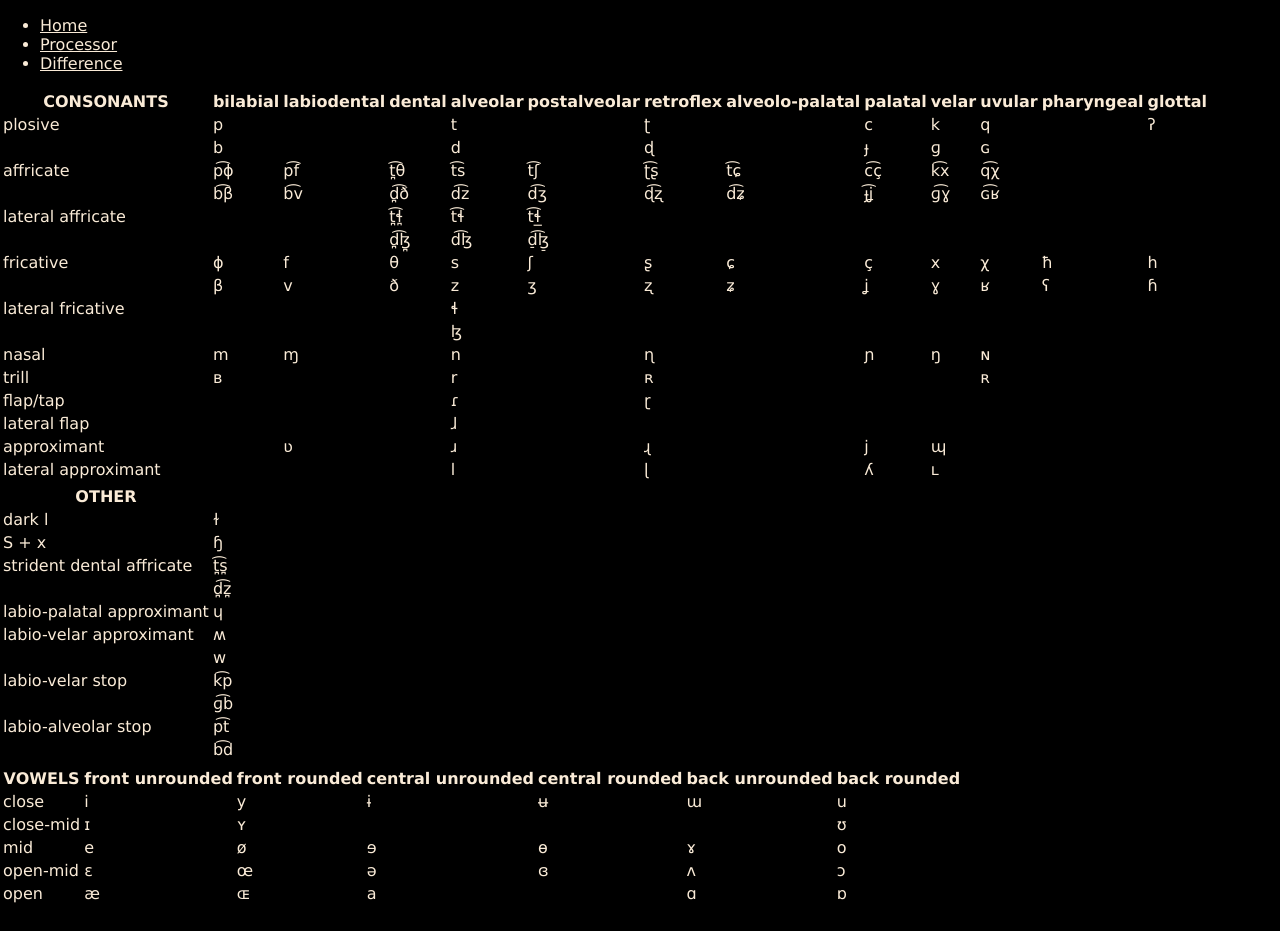
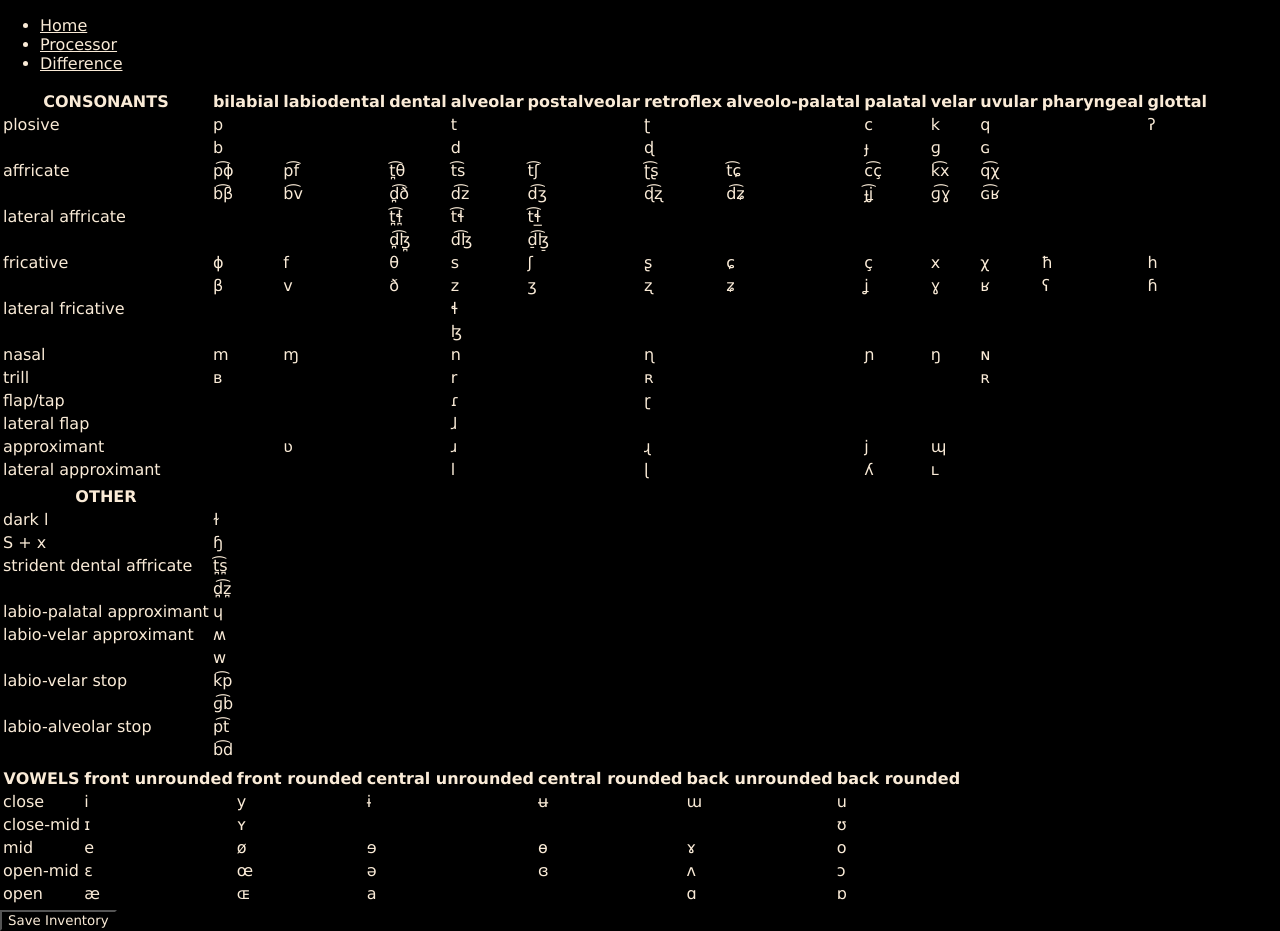
Before and after one commit to MarcinFort/phon_processor, a React (Create React App) app: page /processor in a window 1280 px wide. Before the commit the page ends 910 px from the top, so only its background shows below. Built offline with nearby package versions, Linux system fonts and the light colour scheme.

Commit message:
Add a possibility to modify the inventory

```diff
--- /dev/null
+++ b/src/ModyInventoryButton.js
@@ -0,0 +1,3 @@
+import React from 'react';
+
+export const ModifyInventoryButton = props => <button onClick={props.modifyInv}>Modify Inventory</button>
--- a/src/PhonProcessor.js
+++ b/src/PhonProcessor.js
@@ -2,6 +2,8 @@ import React from 'react';
 import { SegmentDiv } from './SegmentDiv';
 import { InvWindow } from './InvWindow';
 import { PickInventory } from './PickInventory';
+import { SaveInventoryButton } from './SaveInventoryButton';
+import { ModifyInventoryButton } from './ModyInventoryButton';
 
 export class PhonProcessor extends React.Component {
 
@@ -53,11 +55,29 @@ export class PhonProcessor extends React.Component {
         });
     }
 
+    saveInv() {
+        this.setState({
+            stage: 2
+        })
+    }
+
+    modifyInv() {
+        this.setState({
+            stage: 1
+        })
+    }
+
     render() {
         return(
             <div>
-                {this.state.stage === 1 ? <PickInventory toggleSegmentSelection={this.toggleSegmentSelection.bind(this)}/> :
+                {this.state.stage === 1 ?
                 <div>
+                    <PickInventory toggleSegmentSelection={this.toggleSegmentSelection.bind(this)}/>
+                    <SaveInventoryButton saveInv={this.saveInv.bind(this)} />
+                </div>
+                :
+                <div>
+                    <ModifyInventoryButton modifyInv={this.modifyInv.bind(this)}/>
                     <SegmentDiv addFeature={this.addInputFeature.bind(this)} removeFeature={this.removeInputFeature.bind(this)} features={this.state.input_features} key={1} />
                     <SegmentDiv addFeature={this.addSCFeature.bind(this)} removeFeature={this.removeSCFeature.bind(this)} features={this.state.structural_change} key={2} />
                     <InvWindow inventory = {this.state.inventory} input_features={this.state.input_features} structural_change={this.state.structural_change} />
--- /dev/null
+++ b/src/SaveInventoryButton.js
@@ -0,0 +1,3 @@
+import React from 'react';
+
+export const SaveInventoryButton = props => <button onClick={props.saveInv}>Save Inventory</button>
```
